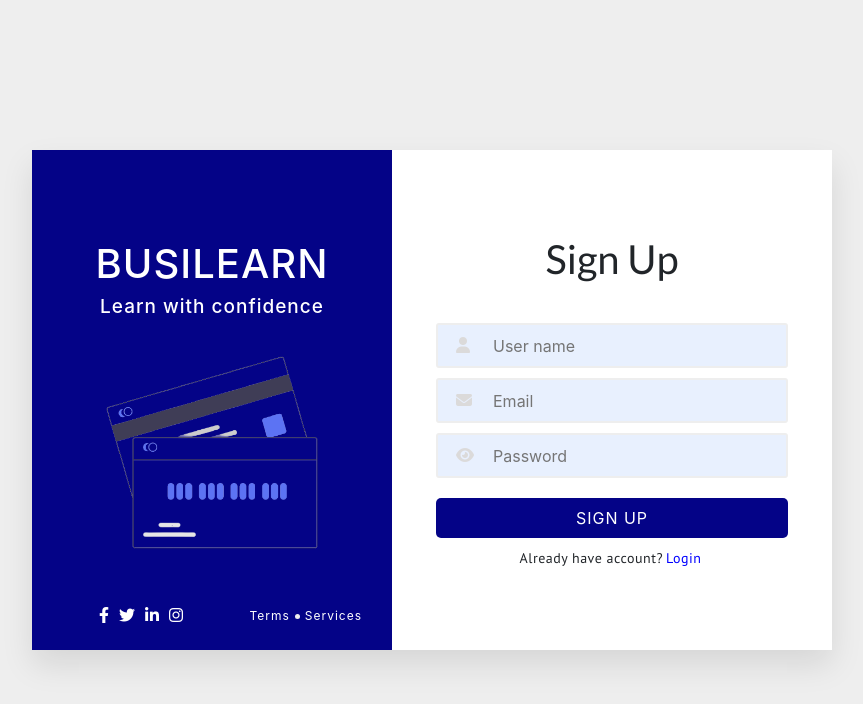
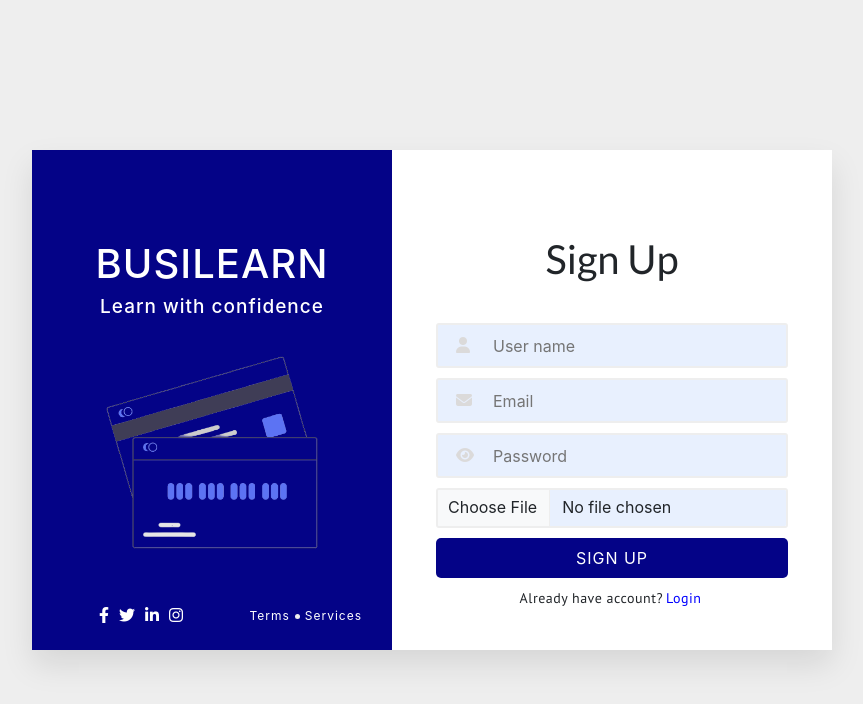
Before and after one commit to Moonrider-cyber/learntogether, a React (Create React App) app: page /signup in a window 1280 px wide. Shown: the top 704 px of the page, without its empty margins (208-1071 px from the left). Built offline with nearby package versions, Linux system fonts and the light colour scheme.

Commit message:
avatar upload input in sign up

```diff
--- a/src/Componets/Login/Logincom.scss
+++ b/src/Componets/Login/Logincom.scss
@@ -1,4 +1,3 @@
 .forms {
-  // padding-top: 50px;
   margin-top: 50px;
 }
--- a/src/Componets/Signup/Signupcom.js
+++ b/src/Componets/Signup/Signupcom.js
@@ -84,6 +84,16 @@ function Signupcom() {
                   <i className="fa fa-eye" id="password_eye"></i>
                 </div>
 
+                <div className="form-inputs file-inputs">
+                <input
+                  class="form-control file-input"
+                  type="file"
+                  id="formFile"
+                  accept="image/jpg, image/png, image/jpeg"
+                  required
+                />
+                </div>
+
                 <div className="sign-button">
                   <button type="submit">Sign up</button>
                 </div>
--- a/src/Componets/Signup/Signupcom.scss
+++ b/src/Componets/Signup/Signupcom.scss
@@ -144,6 +144,17 @@
   outline: none;
   box-shadow: none;
 }
+.section .container .right-side .forms .file-inputs input{
+  padding: 0 10px;
+  margin: 0;
+  height: 40px;
+  // background-color: white;
+  // border: none;
+}
+.file-input::file-selector-button {
+  // padding: 10px;
+  height: 45px;
+}
 
 .section .container .right-side .forms button {
   width: 100%;
```
